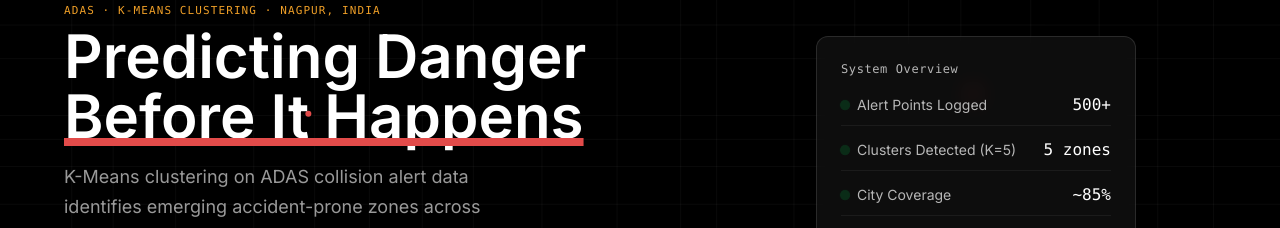
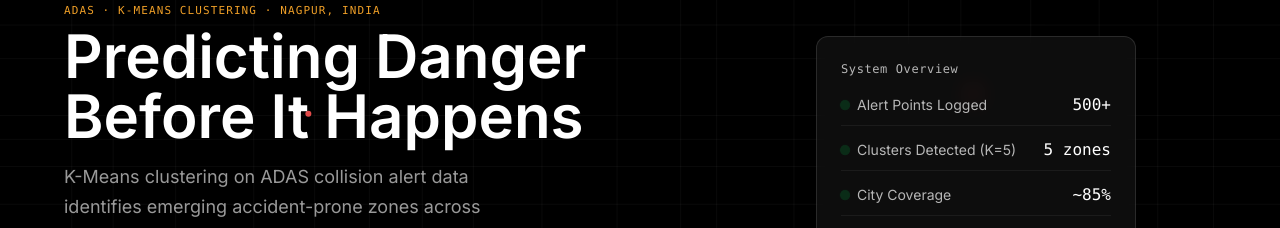
Before and after one commit to Swastik725/ACCIDENT, a React (Vite) app: page / in a window 1280 px wide. Shown: the part 240-468 px from the top of the page. Built offline with nearby package versions, Linux system fonts and the light colour scheme.

Commit message:
minor changess

```diff
--- a/src/components/AnalyticsDashboard.jsx
+++ b/src/components/AnalyticsDashboard.jsx
@@ -171,12 +171,13 @@ export default function AnalyticsDashboard({ onZoneSelect }) {
           {/* Chart 1 – Alert Type Distribution */}
           <div ref={alertRef}>
             <ChartCard eyebrow="ALERT COMPOSITION" title="Distribution by Alert Type" subtitle="all intervals">
-              <div className="relative flex items-center gap-8">
+              <div className="flex items-center gap-8">
+                <div className="relative">
                   <PieChart width={200} height={200}>
                     <Pie
                       data={alertDistData}
-                    cx={95}
-                    cy={95}
+                      cx={100}
+                      cy={100}
                       innerRadius={58}
                       outerRadius={88}
                       paddingAngle={3}
@@ -198,6 +199,7 @@ export default function AnalyticsDashboard({ onZoneSelect }) {
                   <div className="absolute inset-0 flex flex-col items-center justify-center pointer-events-none">
                     <div className="text-2xl font-medium font-mono text-white">500</div>
                     <div className="text-xs text-white/40 font-mono">alerts</div>
+                  </div>
                 </div>
                 {/* Legend */}
                 <div className="flex flex-col gap-4">
--- a/src/components/Hero.jsx
+++ b/src/components/Hero.jsx
@@ -183,24 +183,6 @@ export default function Hero() {
             className="text-5xl md:text-6xl font-semibold leading-none relative inline-block"
           >
             Before It Happens
-            {/* SVG underline */}
-            <svg
-              className="absolute left-0 bottom-0 w-full h-2"
-              viewBox="0 0 200 2"
-              preserveAspectRatio="none"
-            >
-              <line
-                x1="0"
-                y1="1"
-                x2="200"
-                y2="1"
-                stroke="#E24B4A"
-                strokeWidth="2"
-                strokeDasharray="200"
-                strokeDashoffset="200"
-                style={{ animation: 'underlineDraw 0.8s forwards', animationDelay: '0.5s', animationTimingFunction: 'cubic-bezier(0.25,0.1,0.25,1)' }}
-              />
-            </svg>
           </motion.h1>
           <motion.p
             className="mt-4 text-lg text-white/60 max-w-md leading-relaxed"
--- a/src/components/MapExplorer.jsx
+++ b/src/components/MapExplorer.jsx
@@ -219,23 +219,6 @@ const MapExplorer = forwardRef(({
               eventHandlers={{ click: () => onHighlightCluster(c.id) }}
             />
           ))}
-
-          {blackspots.map((bs, i) => (
-            <CircleMarker
-              key={`bs-${i}`}
-              center={[bs.lat, bs.lng]}
-              radius={8}
-              pathOptions={{
-                color: '#ffffff',
-                weight: 1,
-                dashArray: '4, 4',
-                fillColor: 'transparent',
-                fillOpacity: 0
-              }}
-            >
-              <Tooltip direction="top">Historic Blackspot</Tooltip>
-            </CircleMarker>
-          ))}
         </MapContainer>
 
         {/* Floating Tooltip Style */}
--- a/src/index.css
+++ b/src/index.css
@@ -15,7 +15,10 @@
     scroll-behavior: smooth;
   }
   body {
-    @apply bg-[#0a0a0a] text-white antialiased;
+    background-color: #0a0a0a;
+    color: white;
+    -webkit-font-smoothing: antialiased;
+    -moz-osx-font-smoothing: grayscale;
     margin: 0;
     font-family: 'Inter', system-ui, -apple-system, sans-serif;
   }
@@ -49,6 +52,9 @@
 
   /* Frosted Glass effect */
   .glass-effect {
-    @apply bg-white/5 backdrop-blur-md border border-white/12;
+    background-color: rgba(255, 255, 255, 0.05);
+    backdrop-filter: blur(12px);
+    -webkit-backdrop-filter: blur(12px);
+    border: 1px solid rgba(255, 255, 255, 0.125);
   }
 }
```
Lines whose indentation alone changed are shown as unchanged.
